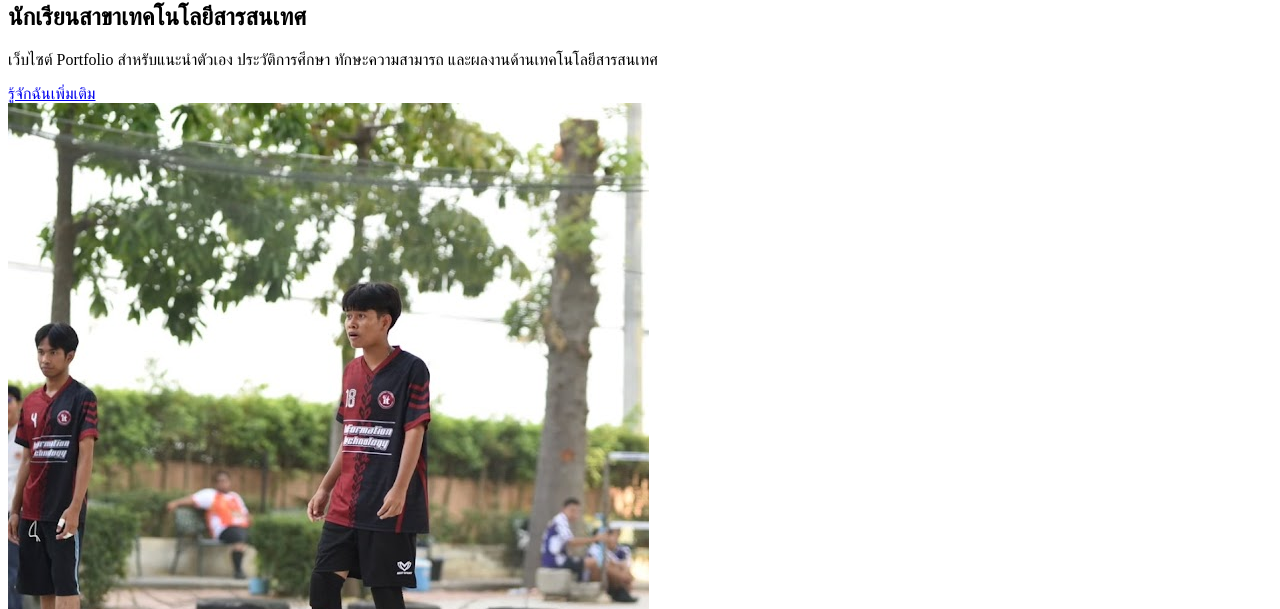
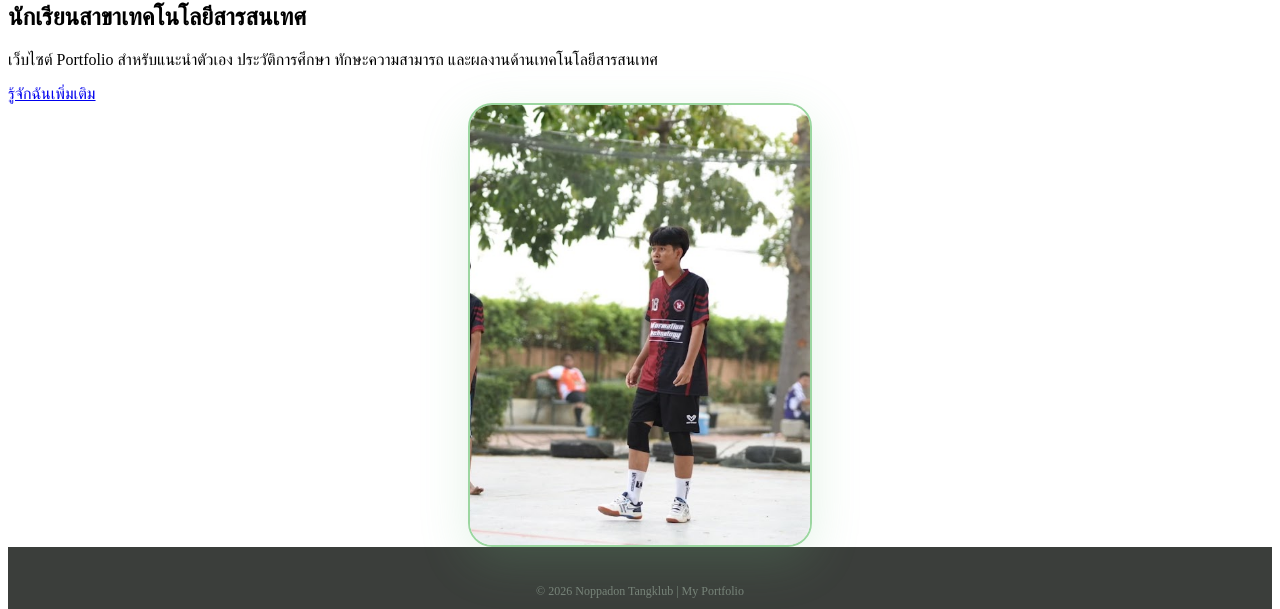
Before and after one commit to 68219010007-oss/Noppadon-prott5, a plain HTML site: page index.html in a window 1280 px wide. Shown: the part 191-800 px from the top of the page. Drawn offline with Linux system fonts and the light colour scheme.

Commit message:
Update style.css

```diff
--- a/style.css
+++ b/style.css
@@ -100,3 +100,34 @@ footer { color: #78837a; text-align: center; padding: 25px 18px; border-top: 1px
   .timeline-card, .skill-card, .software-card, .computer-skill-card { padding: 21px; }
   .page-heading, .about-heading, .education-heading, .projects-heading { margin-bottom: 32px; }
 }
+
+/* PROFILE PHOTO */
+.hero-image {
+    display: flex;
+    justify-content: center;
+    align-items: center;
+    position: relative;
+}
+
+.profile-photo {
+    width: 340px;
+    height: 440px;
+    object-fit: cover;
+    object-position: center 25%;
+    border-radius: 24px;
+    border: 2px solid #9bd6a0;
+    box-shadow: 0 15px 50px rgba(117, 189, 128, 0.2);
+    transition: 0.3s ease;
+}
+
+.profile-photo:hover {
+    transform: translateY(-8px);
+    box-shadow: 0 20px 60px rgba(117, 189, 128, 0.3);
+}
+
+@media (max-width: 768px) {
+    .profile-photo {
+        width: 260px;
+        height: 340px;
+    }
+}
```
